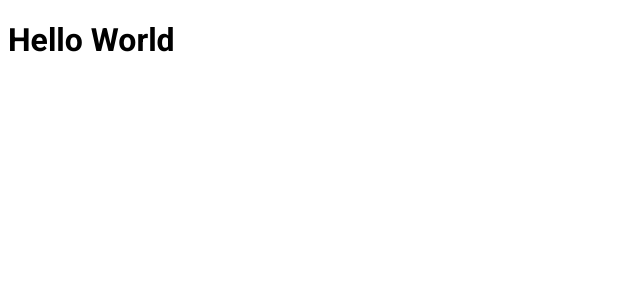
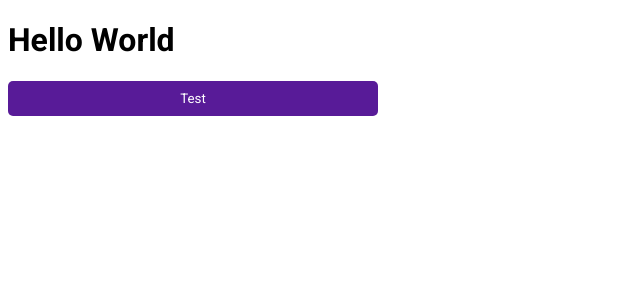
Before and after one commit to amlannandy/EcoSearch-Old, a React (Create React App) app in the folder client/: page / in a window 1280 px wide. Shown: the top 300 px of the page, without its empty margins (0-640 px from the left). Built offline with nearby package versions, Linux system fonts and the light colour scheme; the HTML template or start-up script is replaced by a standard one.

Commit message:
add react-jss

```diff
--- a/client/src/App.tsx
+++ b/client/src/App.tsx
@@ -1,10 +1,17 @@
 import React from 'react';
 import './App.css';
+
+import CustomButton from './components/layout/CustomButton';
 
 const App = () => {
   return (
     <div>
       <h1>Hello World</h1>
+      <CustomButton
+        text='Test'
+        onPress={() => console.log('Test')}
+        type='primary'
+      />
     </div>
   );
 };
--- /dev/null
+++ b/client/src/components/layout/CustomButton.tsx
@@ -0,0 +1,38 @@
+import React, { MouseEventHandler } from 'react';
+import withStyles, { WithStylesProps } from 'react-jss';
+
+const styles = {
+  button: {
+    color: 'white',
+    backgroundColor: '#581b98',
+    padding: 10,
+    borderRadius: 5,
+    border: 'none',
+    cursor: 'pointer',
+    minWidth: 370,
+    shadow: '1px black',
+  },
+  primary: {},
+  danger: {
+    backgroundColor: 'red',
+  },
+  success: {
+    backgroundColor: 'green',
+  },
+};
+
+interface CustomButtonProps extends WithStylesProps<typeof styles> {
+  text: string;
+  onPress: MouseEventHandler;
+  type: String;
+}
+
+const CustomButton = ({ classes, text, onPress, type }: CustomButtonProps) => {
+  return (
+    <button className={classes.button} onClick={onPress}>
+      {text}
+    </button>
+  );
+};
+
+export default withStyles(styles)(CustomButton);
```
